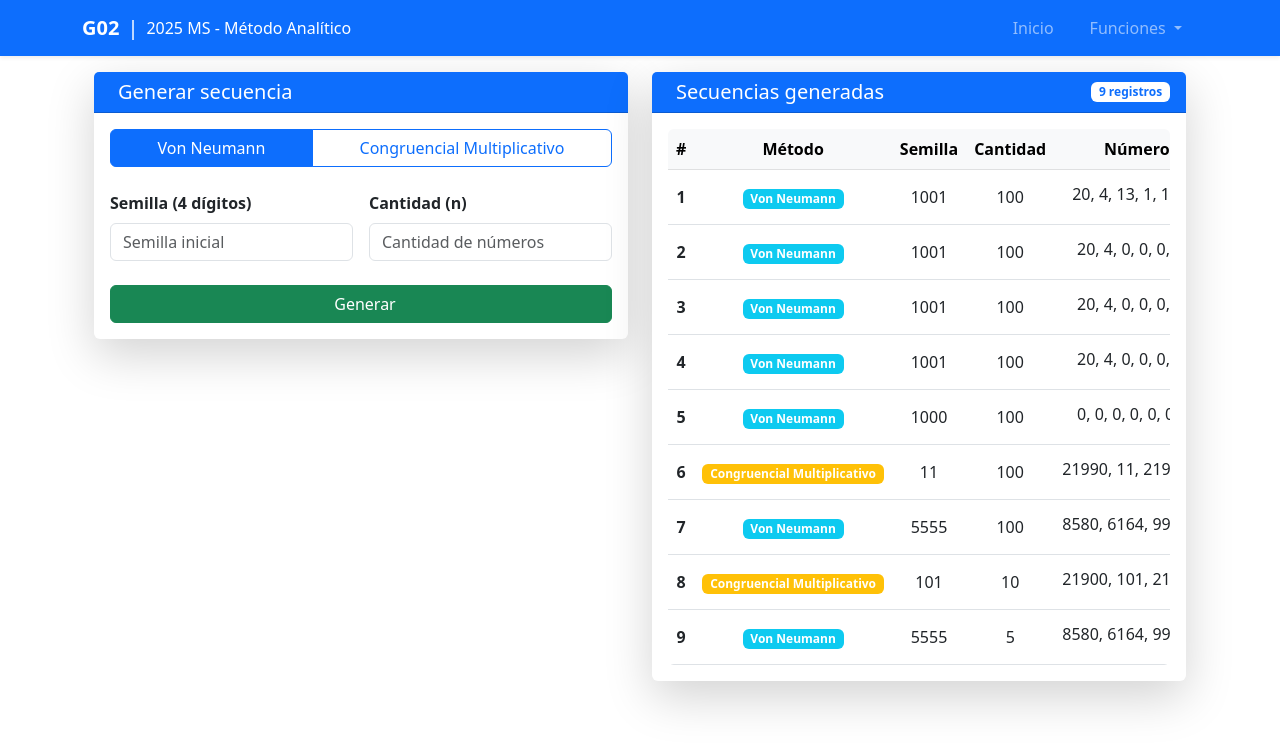
After one commit to joaquinkuster/Metodo-Analitico, a Django app: page /secuencia/generar/ in a window 1280 px wide. The commit adds this page. Shown: the top 749 px of the page. Run offline with Django 5.2, Linux system fonts and the light colour scheme; data comes from the database, SQL or seed files in the repository; both versions use the stored data as it was after the commit; some libraries are stand-ins or nearby versions.

Commit message:
se termino la interfaz para generar numeros pseudoaleatorios. se agrego una vista para ver mas detalladamente las secuencias. se implemento la logica para borrar las secuencias. se dividio la estructura en layouts para reutilizar componentes html. se agregaron los recursos estaticos css y js. se incluyeron validaciones del metodo neumann para impedir que termine en doble cero la semilla.

```diff
--- a/MetodoAnalitico/settings.py
+++ b/MetodoAnalitico/settings.py
@@ -117,6 +117,9 @@ USE_TZ = True
 # https://docs.djangoproject.com/en/5.1/howto/static-files/
 
 STATIC_URL = 'static/'
+STATICFILES_DIRS = [
+    BASE_DIR / "static",
+]
 
 # Default primary key field type
 # https://docs.djangoproject.com/en/5.1/ref/settings/#default-auto-field
--- a/NumerosPseudoaleatorios/forms.py
+++ b/NumerosPseudoaleatorios/forms.py
@@ -1,60 +1,71 @@
 from django import forms
 from .models import VonNeumann, CongruencialMultiplicativo, VALORES_P_VALIDOS
+
 
 class VonNeumannForm(forms.ModelForm):
     class Meta:
         model = VonNeumann
-        fields = ['semilla', 'cantidad']
+        fields = ["semilla", "cantidad"]
         widgets = {
-            'semilla': forms.NumberInput(attrs={
-                'min': 1000,
-                'max': 9999,
-                'required': True
-            }),
-            'cantidad': forms.NumberInput(attrs={
-                'min': 1,
-                'max': 100,
-                'required': True
-            })
+            "semilla": forms.NumberInput(
+                attrs={
+                    "min": 1000,
+                    "max": 9999,
+                    "placeholder": "Semilla inicial",
+                    "required": True,
+                }
+            ),
+            "cantidad": forms.NumberInput(
+                attrs={
+                    "min": 1,
+                    "max": 100,
+                    "placeholder": "Cantidad de números",
+                    "required": True,
+                }
+            ),
         }
         labels = {
-            'semilla': 'Semilla inicial (4 dígitos)',
-            'cantidad': 'Cantidad de números (n)'
+            "semilla": "Semilla (4 dígitos)",
+            "cantidad": "Cantidad (n)",
         }
+
 
 class CongruencialMultiplicativoForm(forms.ModelForm):
     class Meta:
         model = CongruencialMultiplicativo
-        fields = ['semilla', 'cantidad', 't', 'p', 'modulo']
+        fields = ["semilla", "cantidad", "t", "p", "modulo"]
         widgets = {
-            'semilla': forms.NumberInput(attrs={
-                'min': 1,
-                'required': True
-            }),
-            'cantidad': forms.NumberInput(attrs={
-                'min': 1,
-                'max': 100,
-                'required': True
-            }),
-            't': forms.NumberInput(attrs={
-                'min': 1,
-                'required': True
-            }),
-            'p': forms.Select(choices=[(x, x) for x in VALORES_P_VALIDOS]),
-            'modulo': forms.NumberInput(attrs={
-                'min': 1,
-                'required': True
-            })
+            "semilla": forms.NumberInput(
+                attrs={"min": 1, "placeholder": "Semilla inicial", "required": True}
+            ),
+            "cantidad": forms.NumberInput(
+                attrs={
+                    "min": 1,
+                    "max": 100,
+                    "placeholder": "Cantidad de números",
+                    "required": True,
+                }
+            ),
+            "t": forms.NumberInput(
+                attrs={"min": 1, "placeholder": "Parámetro t", "required": True}
+            ),
+            "p": forms.Select(
+                choices=[(x, x) for x in VALORES_P_VALIDOS],
+                attrs={"placeholder": "Parámetro p"},
+            ),
+            "modulo": forms.NumberInput(
+                attrs={"min": 1, "placeholder": "Módulo", "required": True}
+            ),
         }
         labels = {
-            'semilla': 'Semilla inicial',
-            'cantidad': 'Cantidad de números (n)',
-            't': 'Parámetro t',
-            'p': 'Parámetro p',
-            'modulo': 'Módulo (m)'
+            "semilla": "Semilla inicial",
+            "cantidad": "Cantidad (n)",
+            "t": "Parámetro t",
+            "p": "Parámetro p",
+            "modulo": "Módulo (m)",
         }
 
     def __init__(self, *args, **kwargs):
         super().__init__(*args, **kwargs)
         # Usar los valores válidos del modelo para el campo p
-        self.fields['p'].widget.choices = [(x, x) for x in VALORES_P_VALIDOS]
+        self.fields["p"].widget.choices = [(x, x) for x in VALORES_P_VALIDOS]
--- /dev/null
+++ b/NumerosPseudoaleatorios/static/css/styles.css
@@ -0,0 +1,11 @@
+.menu-principal {
+    height: 80vh;
+    display: flex;
+    flex-direction: column;
+    justify-content: center;
+    align-items: center;
+}
+
+.form-inactivo {
+    display: none;
+}
--- /dev/null
+++ b/NumerosPseudoaleatorios/static/js/main.js
@@ -0,0 +1,53 @@
+$(document).ready(function () {
+    // Configuración de la acción de eliminar con confirmación
+    const btnEliminar = $(".btnEliminar");
+    if (btnEliminar.length) {
+        btnEliminar.each(function () {
+            const btn = $(this);
+            const form = btn.closest("form"); // Busca el formulario más cercano
+
+            btn.on("click", function (e) {
+                e.preventDefault();
+                Swal.fire({
+                    title: "¿Estás seguro?",
+                    text: "Esta acción no se puede deshacer.",
+                    icon: "warning",
+                    showCancelButton: true,
+                    confirmButtonColor: "#3085d6",
+                    cancelButtonColor: "#d33",
+                    confirmButtonText: "Sí, eliminar",
+                    cancelButtonText: "Cancelar"
+                }).then((result) => {
+                    if (result.isConfirmed) {
+                        form.submit(); // Envía el formulario si el usuario confirma
+                    }
+                });
+            });
+        });
+    }
+
+    // Toggle entre formularios
+    const btnVonNeumann = $('#btn-vonneumann');
+    const btnCongruencial = $('#btn-congruencial');
+    const formVonNeumann = $('#form-vonneumann');
+    const formCongruencial = $('#form-congruencial');
+
+    if (btnVonNeumann.length && btnCongruencial.length) {
+        function toggleForms(vonNeumann) {
+            if (vonNeumann) {
+                btnVonNeumann.addClass('active');
+                btnCongruencial.removeClass('active');
+                formVonNeumann.show();
+                formCongruencial.hide();
+            } else {
+                btnVonNeumann.removeClass('active');
+                btnCongruencial.addClass('active');
+                formVonNeumann.hide();
+                formCongruencial.show();
+            }
+        }
+
+        btnVonNeumann.on('click', function () { toggleForms(true); });
+        btnCongruencial.on('click', function () { toggleForms(false); });
+    }
+})
--- /dev/null
+++ b/NumerosPseudoaleatorios/templates/layouts/base.html
@@ -0,0 +1,22 @@
+<!DOCTYPE html>
+<html lang="es">
+
+<head>
+    <meta charset="UTF-8">
+    <meta name="viewport" content="width=device-width, initial-scale=1.0">
+    <title>G02 - 2025 MS - {% block title %} {% endblock %}</title>
+    {% include "layouts/styles.html" %}
+</head>
+
+<body>
+    {% include "layouts/navbar.html" %}
+
+    <div class="container mt-5">
+        {% block body %}
+
+        {% endblock %}
+    </div>
+    {% include "layouts/scripts.html" %}
+</body>
+
+</html>
--- /dev/null
+++ b/NumerosPseudoaleatorios/templates/layouts/navbar.html
@@ -0,0 +1,45 @@
+<nav class="navbar navbar-expand-lg navbar-dark bg-primary shadow-sm fixed-top">
+    <div class="container">
+        <a class="navbar-brand d-flex align-items-center" href="{% url 'index' %}">
+            <span class="fw-bold fs-5">G02</span>
+            <span class="mx-2">|</span>
+            <span class="fs-6">2025 MS - Método Analítico</span>
+        </a>
+        <button class="navbar-toggler" type="button" data-bs-toggle="collapse" data-bs-target="#navbarFunc">
+            <span class="navbar-toggler-icon"></span>
+        </button>
+        <div class="collapse navbar-collapse" id="navbarFunc">
+            <ul class="navbar-nav ms-auto">
+                <li class="nav-item">
+                    <a class="nav-link px-3 {% if request.path == '/' %}active fw-bold{% endif %}"
+                        href="{% url 'index' %}">
+                        <i class="bi bi-house-door me-1"></i> Inicio
+                    </a>
+                </li>
+                <li class="nav-item dropdown">
+                    <a class="nav-link dropdown-toggle px-3" href="#" id="navbarDropdown" role="button"
+                        data-bs-toggle="dropdown" aria-expanded="false">
+                        <i class="bi bi-gear me-1"></i> Funciones
+                    </a>
+                    <ul class="dropdown-menu dropdown-menu-end border-0 shadow">
+                        <li>
+                            <a class="dropdown-item d-flex align-items-center {% if request.path == 'secuencia/generar' %}active bg-primary{% endif %}"
+                                href="{% url 'secuencia:generar' %}">
+                                <i class="bi bi-123 me-2"></i> Generar números
+                            </a>
+                        </li>
+                        <li>
+                            <hr class="dropdown-divider">
+                        </li>
+                        <li>
+                            <a class="dropdown-item d-flex align-items-center {% if request.path == '/testear' %}active bg-primary{% endif %}"
+                                href="{% url 'secuencia:generar' %}">
+                                <i class="bi bi-clipboard-check me-2"></i> Testear aleatoriedad
+                            </a>
+                        </li>
+                    </ul>
+                </li>
+            </ul>
+        </div>
+    </div>
+</nav>
--- /dev/null
+++ b/NumerosPseudoaleatorios/templates/layouts/scripts.html
@@ -0,0 +1,5 @@
+<script src="https://cdn.jsdelivr.net/npm/bootstrap@5.3.0/dist/js/bootstrap.bundle.min.js"></script>
+<script src="https://code.jquery.com/jquery-3.6.0.min.js"></script>
+<script src="https://cdn.jsdelivr.net/npm/sweetalert2@11"></script>
+{% load static %}
+<script src="{% static 'js/main.js' %}"></script>
--- /dev/null
+++ b/NumerosPseudoaleatorios/templates/layouts/styles.html
@@ -0,0 +1,6 @@
+<!-- Bootstrap 5 -->
+<link href="https://cdn.jsdelivr.net/npm/bootstrap@5.3.0/dist/css/bootstrap.min.css" rel="stylesheet">
+<link href="https://cdnjs.cloudflare.com/ajax/libs/font-awesome/6.0.0-beta3/css/all.min.css" rel="stylesheet">
+<!-- Cargar el archivo CSS global -->
+{% load static %}
+<link rel="stylesheet" href="{% static 'css/styles.css' %}">
--- a/NumerosPseudoaleatorios/templates/generador.html
+++ b/NumerosPseudoaleatorios/templates/pages/secuencia/generar.html
@@ -1,30 +1,23 @@
-{% extends "./base.html" %}
+{% extends "layouts/base.html" %}
 {% load form_tags %}
 
 {% block title %} Generador Números Pseudoaleatorios {% endblock %}
 
-{% block styles %}
-
-<style>
-    .form-inactivo {
-        display: none;
-    }
-</style>
-
-{% endblock %}
-
 {% block body %}
 <div class="container-fluid py-4">
-    {% if messages %}
     {% for message in messages %}
     {% if 'success' in message.tags %}
     <div class="alert alert-success alert-dismissible fade show" role="alert">
         {{ message }}
         <button type="button" class="btn-close" data-bs-dismiss="alert" aria-label="Close"></button>
     </div>
+    {% elif 'error' in message.tags %}
+    <div class="alert alert-danger alert-dismissible fade show" role="alert">
+        {{ message }}
+        <button type="button" class="btn-close" data-bs-dismiss="alert" aria-label="Close"></button>
+    </div>
     {% endif %}
     {% endfor %}
-    {% endif %}
     <div class="row g-4">
         <!-- Panel de Generación -->
         <div class="col-xxl-4 col-lg-6">
@@ -52,23 +45,23 @@
                     </div>
 
                     <!-- Formulario Von Neumann -->
-                    <form method="post" action="{% url 'generar' %}" id="form-vonneumann"
+                    <form method="post" action="{% url 'secuencia:generar' %}" id="form-vonneumann"
                         class="{% if tipo_generador is not None and tipo_generador != 'VN' %} form-inactivo {% endif %}">
                         {% csrf_token %}
                         <input type="hidden" name="tipo_generador" value="VN">
 
                         <div class="row g-3">
                             <div class="col-md-6">
-                                <label for="{{ von_neumann_form.semilla.id_for_label }}"
-                                    class="form-label fw-bold">Semilla (4 dígitos)</label>
+                                <label for="{{ von_neumann_form.semilla.id_for_label }}" class="form-label fw-bold">
+                                    {{ von_neumann_form.semilla.label }}</label>
                                 {{ von_neumann_form.semilla|add_class:"form-control" }}
                                 {% if von_neumann_form.semilla.errors %}
                                 <div class="invalid-feedback d-block">{{ von_neumann_form.semilla.errors.0 }}</div>
                                 {% endif %}
                             </div>
                             <div class="col-md-6">
-                                <label for="{{ von_neumann_form.cantidad.id_for_label }}"
-                                    class="form-label fw-bold">Cantidad</label>
+                                <label for="{{ von_neumann_form.cantidad.id_for_label }}" class="form-label fw-bold">
+                                    {{ von_neumann_form.cantidad.label }}</label>
                                 {{ von_neumann_form.cantidad|add_class:"form-control" }}
                                 {% if von_neumann_form.cantidad.errors %}
                                 <div class="invalid-feedback d-block">{{ von_neumann_form.cantidad.errors.0 }}</div>
@@ -84,47 +77,49 @@
                     </form>
 
                     <!-- Formulario Congruencial Multiplicativo -->
-                    <form method="post" action="{% url 'generar' %}" id="form-congruencial"
+                    <form method="post" action="{% url 'secuencia:generar' %}" id="form-congruencial"
                         class="{% if tipo_generador is None or tipo_generador != 'CM' %} form-inactivo {% endif %}">
                         {% csrf_token %}
                         <input type="hidden" name="tipo_generador" value="CM">
 
                         <div class="row g-3">
                             <div class="col-md-6">
-                                <label for="{{ congruencial_form.semilla.id_for_label }}"
-                                    class="form-label fw-bold">Semilla</label>
+                                <label for="{{ congruencial_form.semilla.id_for_label }}" class="form-label fw-bold">
+                                    {{ congruencial_form.semilla.label }}</label>
                                 {{ congruencial_form.semilla|add_class:"form-control" }}
                                 {% if congruencial_form.semilla.errors %}
                                 <div class="invalid-feedback d-block">{{ congruencial_form.semilla.errors.0 }}</div>
                                 {% endif %}
                             </div>
                             <div class="col-md-6">
-                                <label for="{{ congruencial_form.cantidad.id_for_label }}"
-                                    class="form-label fw-bold">Cantidad</label>
+                                <label for="{{ congruencial_form.cantidad.id_for_label }}" class="form-label fw-bold">
+                                    {{ congruencial_form.cantidad.label }}</label>
                                 {{ congruencial_form.cantidad|add_class:"form-control" }}
                                 {% if congruencial_form.cantidad.errors %}
                                 <div class="invalid-feedback d-block">{{ congruencial_form.cantidad.errors.0 }}</div>
                                 {% endif %}
                             </div>
                             <div class="col-md-4">
-                                <label for="{{ congruencial_form.t.id_for_label }}" class="form-label fw-bold">Valor
-                                    t</label>
+                                <label for="{{ congruencial_form.t.id_for_label }}" class="form-label fw-bold">
+                                    {{ congruencial_form.t.label }}
+                                </label>
                                 {{ congruencial_form.t|add_class:"form-control" }}
                                 {% if congruencial_form.t.errors %}
                                 <div class="invalid-feedback d-block">{{ congruencial_form.t.errors.0 }}</div>
                                 {% endif %}
                             </div>
                             <div class="col-md-4">
-                                <label for="{{ congruencial_form.p.id_for_label }}" class="form-label fw-bold">Valor
-                                    p</label>
+                                <label for="{{ congruencial_form.p.id_for_label }}" class="form-label fw-bold">
+                                    {{ congruencial_form.p.label }}
+                                </label>
                                 {{ congruencial_form.p|add_class:"form-control" }}
                                 {% if congruencial_form.p.errors %}
                                 <div class="invalid-feedback d-block">{{ congruencial_form.p.errors.0 }}</div>
                                 {% endif %}
                             </div>
                             <div class="col-md-4">
-                                <label for="{{ congruencial_form.modulo.id_for_label }}"
-                                    class="form-label fw-bold">Módulo</label>
+                                <label for="{{ congruencial_form.modulo.id_for_label }}" class="form-label fw-bold">
+                                    {{ congruencial_form.modulo.label }}</label>
                                 {{ congruencial_form.modulo|add_class:"form-control" }}
                                 {% if congruencial_form.modulo.errors %}
                                 <div class="invalid-feedback d-block">{{ congruencial_form.modulo.errors.0 }}</div>
@@ -163,8 +158,6 @@
                                     <th>Semilla</th>
                                     <th>Cantidad</th>
                                     <th>Números</th>
-                                    <th>Parámetros</th>
-                                    <th>Fecha</th>
                                     <th>Acciones</th>
                                 </tr>
                             </thead>
@@ -181,30 +174,23 @@
                                     <td>{{ s.semilla }}</td>
                                     <td>{{ s.cantidad }}</td>
                                     <td>
-                                        <div class="numeros-container" style="max-width: 150px;">
-                                            <span class="d-inline-block text-truncate">
-                                                {{ s.numeros|join:", "|truncatechars:20 }}
-                                            </span>
-                                        </div>
+                                        <span class="d-inline-block text-truncate">
+                                            {{ s.numeros|join:", "|truncatechars:20 }}
+                                        </span>
                                     </td>
                                     <td>
-                                        {% if s.tipo == 'CM' %}
-                                        <small class="text-muted">
-                                            t:{{ s.t }} p:{{ s.p }}<br>m:{{ s.modulo }}
-                                        </small>
-                                        {% else %}
-                                        <span class="text-muted">—</span>
-                                        {% endif %}
-                                    </td>
-                                    <td>{{ s.fecha_creacion|date:"d/m/Y H:i" }}</td>
-                                    <td>
                                         <div class="btn-group btn-group-sm">
-                                            <a class="btn btn-outline-primary" title="Ver detalles">
-                                                <i class="bi bi-eye"></i>
+                                            <a href="{% url 'secuencia:ver' s.id s.tipo %}" class="btn btn-primary"
+                                                title="Ver detalles">
+                                                <i class="fas fa-eye align-middle"></i>
                                             </a>
-                                            <a class="btn btn-outline-danger" title="Eliminar">
-                                                <i class="bi bi-trash"></i>
-                                            </a>
+                                            <form action="{% url 'secuencia:eliminar' s.id s.tipo %}" method="post">
+                                                {% csrf_token %}
+                                                <button type="submit" class="btn btn-danger btnEliminar rounded-start-0"
+                                                    title="Eliminar">
+                                                    <i class="fas fa-trash"></i>
+                                                </button>
+                                            </form>
                                         </div>
                                     </td>
                                 </tr>
@@ -227,32 +213,3 @@
     </div>
 </div>
 {% endblock %}
-
-{% block scripts %}
-<script>
-    document.addEventListener('DOMContentLoaded', function () {
-        // Toggle entre formularios
-        const btnVonNeumann = document.getElementById('btn-vonneumann');
-        const btnCongruencial = document.getElementById('btn-congruencial');
-        const formVonNeumann = document.getElementById('form-vonneumann');
-        const formCongruencial = document.getElementById('form-congruencial');
-
-        function toggleForms(showVonNeumann) {
-            if (showVonNeumann) {
-                btnVonNeumann.classList.add('active');
-                btnCongruencial.classList.remove('active');
-                formVonNeumann.style.display = 'block';
-                formCongruencial.style.display = 'none';
-            } else {
-                btnVonNeumann.classList.remove('active');
-                btnCongruencial.classList.add('active');
-                formVonNeumann.style.display = 'none';
-                formCongruencial.style.display = 'block';
-            }
-        }
-
-        btnVonNeumann.addEventListener('click', () => toggleForms(true));
-        btnCongruencial.addEventListener('click', () => toggleForms(false));
-    });
-</script>
-{% endblock %}
--- a/NumerosPseudoaleatorios/urls.py
+++ b/NumerosPseudoaleatorios/urls.py
@@ -1,8 +1,13 @@
-from django.urls import path
+from django.urls import path, include
 from . import views
+
+secuencia_patterns = [
+    path('generar/', views.generar_secuencia, name='generar'),
+    path('ver/<int:id>/<str:tipo>/', views.ver_secuencia, name='ver'),
+    path('eliminar/<int:id>/<str:tipo>/', views.eliminar_secuencia, name='eliminar'),
+]
 
 urlpatterns = [
     path('', views.index, name='index'),
-    path('generar', views.generar, name='generar'),
-    path('testear', views.generar, name='testear')
+    path('secuencia/', include((secuencia_patterns, 'NumerosPseudoaleatorios'), namespace='secuencia')),
 ]
--- a/NumerosPseudoaleatorios/views.py
+++ b/NumerosPseudoaleatorios/views.py
@@ -4,6 +4,7 @@ from django.contrib import messages
 from django.core.exceptions import ValidationError
 from .models import TipoGenerador, VonNeumann, CongruencialMultiplicativo
 from .forms import VonNeumannForm, CongruencialMultiplicativoForm
+from django.views.decorators.http import require_POST
 
 # Create your views here.
 
@@ -12,7 +13,7 @@ def index(request):
     return render(request, "index.html")
 
 
-def generar(request):
+def generar_secuencia(request):
     # Inicializar ambos formularios
     von_neumann_form = VonNeumannForm()
     congruencial_form = CongruencialMultiplicativoForm()
@@ -48,7 +49,7 @@ def generar(request):
 
     return render(
         request,
-        "generador.html",
+        "pages/secuencia/generar.html",
         {
             "von_neumann_form": von_neumann_form,
             "congruencial_form": congruencial_form,
@@ -56,3 +57,42 @@ def generar(request):
             "secuencias": secuencias,
         },
     )
+
+
+@require_POST
+def eliminar_secuencia(request, id, tipo):
+    secuencia = None
+
+    if tipo == TipoGenerador.VON_NEUMANN:
+        secuencia = VonNeumann.objects.get(id=id)
+    elif tipo == TipoGenerador.CONGRUENCIAL_MULTIPLICATIVO:
+        secuencia = CongruencialMultiplicativo.objects.get(id=id)
+
+    if secuencia is None:
+        messages.error(request, "No se encontró la secuencia a eliminar.")
+        return redirect("secuencia:generar")
+
+    secuencia.delete()
+    messages.success(request, "Secuencia eliminada exitosamente.")
+    return redirect("secuencia:generar")
+
+
+def ver_secuencia(request, id, tipo):
+    secuencia = None
+
+    if tipo == TipoGenerador.VON_NEUMANN:
+        secuencia = VonNeumann.objects.get(id=id)
+    elif tipo == TipoGenerador.CONGRUENCIAL_MULTIPLICATIVO:
+        secuencia = CongruencialMultiplicativo.objects.get(id=id)
+
+    if secuencia is None:
+        messages.error(request, "No se encontró la secuencia a eliminar.")
+        return redirect("secuencia:generar")
+
+    return render(
+        request,
+        "pages/secuencia/ver.html",
+        {
+            "secuencia": secuencia,
+        },
+    )
```
Also changed, not shown: NumerosPseudoaleatorios/generadores/generadores.py (+7 -16 lines), NumerosPseudoaleatorios/models.py (+13 -4 lines), NumerosPseudoaleatorios/templates/base.html (deleted, +0 -78 lines), NumerosPseudoaleatorios/templates/index.html (+3 -17 lines), NumerosPseudoaleatorios/templates/pages/secuencia/ver.html (added, +92 -0 lines), NumerosPseudoaleatorios/migrations/0001_initial.py, NumerosPseudoaleatorios/templates/pages/test/testaleatoriedad.html (added), NumerosPseudoaleatorios/testers/tests.py (added), numerospseudoaleatorios.db.
